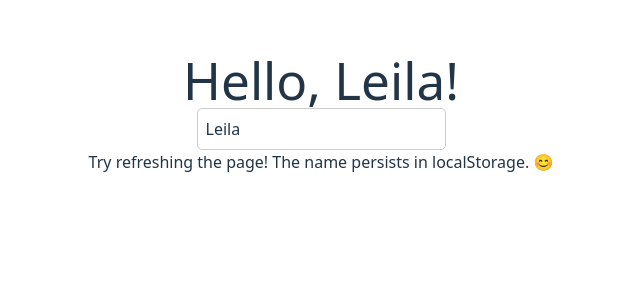
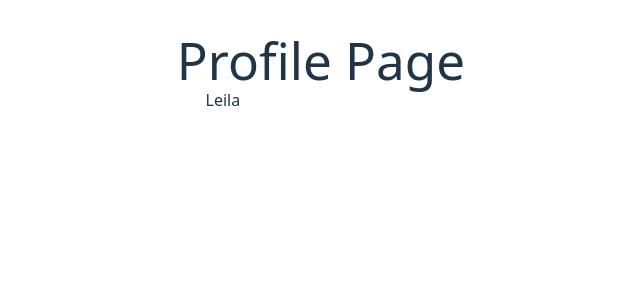
Before and after one commit to Kendi-prog/tailwind-test, a React (Vite) app: page / in a window 1280 px wide. Shown: the top 300 px of the page, without its empty margins (319-959 px from the left). Built offline with nearby package versions, Linux system fonts and the light colour scheme.

Commit message:
creating the profile file and custom-hook

```diff
--- a/src/App.jsx
+++ b/src/App.jsx
@@ -1,45 +1,12 @@
-import { useState, useEffect } from 'react'
-import LandingPage from './landing-page'
+
 import './App.css'
+import Profile from './components/profile';
 
 
-function useLocalStorage(key, initialValue) {
-  const[storeValue, setStoreValue] = useState(() => {
-    try{
-      const item = localStorage.getItem(key);
-      return item ? JSON.parse(item) : initialValue;
-    } catch(error) {
-      console.error("Error reading the localStorage", error);
-      return initialValue;
-    }
-  });
-
-  useEffect(() => {
-    try{
-      localStorage.setItem(key, JSON.stringify(storeValue));
-
-    } catch(error) {
-      console.error("Error saving to localStorage", error);
-    }
-  }, [key, storeValue]);
-
-  return [storeValue, setStoreValue];
-}
-
 function App() {
-  const[name, setName] = useLocalStorage("username", "Leila");
-
-
   return (
-    <div style={{ padding: "20px", textAlign: "center" }}>
-      <h1>Hello, {name}!</h1>
-      <input
-        type="text"
-        value={name}
-        onChange={(e) => setName(e.target.value)}
-        style={{ padding: "8px", borderRadius: "5px", border: "1px solid #ccc" }}
-      />
-      <p>Try refreshing the page! The name persists in localStorage. 😊</p>
+    <div>
+      <Profile />
     </div>
   )
 }
--- /dev/null
+++ b/src/components/custom-hook.jsx
@@ -0,0 +1,25 @@
+import { useState, useEffect } from "react";
+
+
+export default function useLocalStorage(key, initialValue) {
+  const[storeValue, setStoreValue] = useState(() => {
+    try{
+      const item = localStorage.getItem(key);
+      return item ? JSON.parse(item) : initialValue;
+    } catch(error) {
+      console.error("Error reading the localStorage", error);
+      return initialValue;
+    }
+  });
+
+  useEffect(() => {
+    try{
+      localStorage.setItem(key, JSON.stringify(storeValue));
+
+    } catch(error) {
+      console.error("Error saving to localStorage", error);
+    }
+  }, [key, storeValue]);
+
+  return [storeValue, setStoreValue];
+}
--- /dev/null
+++ b/src/components/profile.jsx
@@ -0,0 +1,19 @@
+import React from "react";
+import useLocalStorage  from "./custom-hook";
+
+export default function Profile() {
+    const [name, setName] = useLocalStorage("username", "Leila");
+
+    return(
+        <div>
+            <h1>Profile Page</h1>
+            <input
+                type="text"
+                value={name}
+                onChange={(e) => setName(e.target.value)}
+                placeholder="Enter your name"
+            />
+
+        </div>
+    );
+}
--- a/src/landing-page.jsx
+++ /dev/null
@@ -1,17 +0,0 @@
-// import { motion } from "framer-motion";
-// ❌ Remove motion if you are not using it
-// import { motion } from "framer-motion";
-
-export default function LandingPage() {
-    return (
-      <div className="min-h-screen w-full bg-gradient-to-br from-purple-600 to-blue-500 text-white">
-        <section className="w-full h-screen flex flex-col justify-center items-center text-center p-6">
-          <h1 className="text-6xl font-bold">Stay Productive, Stay Organized</h1>
-          <p className="text-lg mt-4">Your all-in-one task and habit tracker to boost productivity.</p>
-          <button className="mt-6 px-6 py-3 bg-white text-blue-600 font-semibold rounded-lg shadow-lg hover:bg-gray-200 transition">
-            Get Started
-          </button>
-        </section>
-      </div>
-    );
-  }
```
